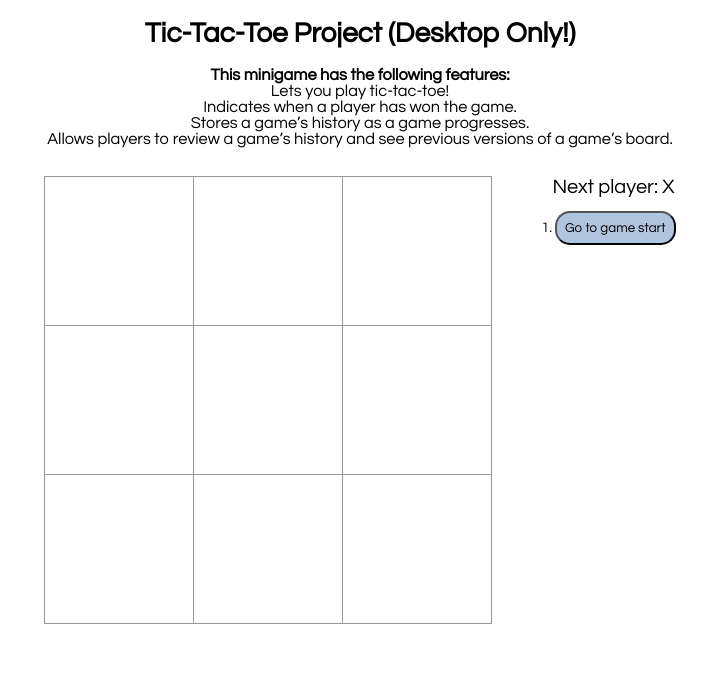
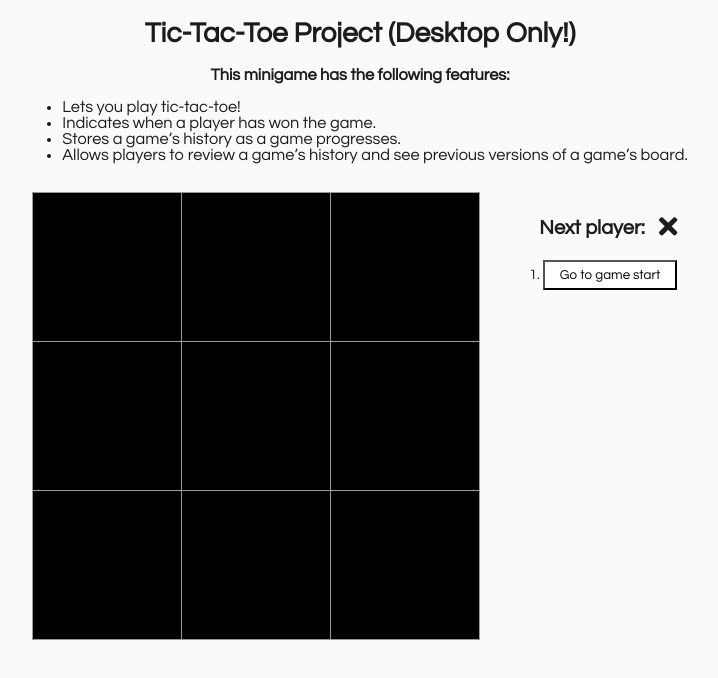
Before and after one commit to kelsey-myers/tic-tac-toe-react, a React app: page / in a window 1280 px wide. Shown: the whole page, without its empty margins (280-998 px from the left). Built offline with nearby package versions, Linux system fonts and the light colour scheme.

Commit message:
Minor design changes

```diff
--- a/src/index.css
+++ b/src/index.css
@@ -1,6 +1,8 @@
 html {
 	display: table;
     margin: auto;
+	color: #1c1c1c;
+    background: #fafafa;
 }
 body {
   font: 14px "Century Gothic", Futura, sans-serif;
@@ -14,15 +16,37 @@ h3 {
 	font-weight: 100;
 }
 
+
+@keyframes pulse_animation {
+    0% { transform: scale(1); }
+    50% { transform: scale(1.5); }
+    100% { transform: scale(1); }
+}
+
+.pulse {
+    animation-name: pulse_animation;
+    animation-duration: 1700ms;
+    transform-origin:70% 70%;
+    animation-iteration-count: infinite;
+    animation-timing-function: linear;
+}
+
+.ul {
+	text-align: initial;
+}
+
+.iconSpace {
+	margin-left: 10px;
+}
 .nextPlayer {
 	margin-left: 40px;
 	font-size: 20px;
+	font-weight: 800;
 }
 
 .btn {
-    background: lightsteelblue;
-    border-radius: 15px;
-    padding: 8px;
+    background: white;
+    padding: 6px 15px;
     font-family: inherit;
 	margin-bottom: 6px;
 }
@@ -47,7 +71,8 @@ h3 {
 }
 
 .square {
-  background: #fff;
+  background: #000;
+  color: white;
   border: 1px solid #999;
   float: left;
   font-size: 24px;
--- a/src/index.js
+++ b/src/index.js
@@ -1,7 +1,9 @@
 import React from 'react';
 import ReactDOM from 'react-dom';
 import './index.css';
-
+import { FontAwesomeIcon } from '@fortawesome/react-fontawesome'
+import {faTimes} from '@fortawesome/free-solid-svg-icons';
+import {faCircle} from '@fortawesome/free-regular-svg-icons';
 
 function Square(props) {
     return (
@@ -84,8 +86,10 @@ class Game extends React.Component {
 
   render() {
 	const history = this.state.history;
-     const current = history[this.state.stepNumber];
+    const current = history[this.state.stepNumber];
     const winner = calculateWinner(current.squares);
+	const X = <p> Next player: <FontAwesomeIcon className="iconSpace" icon={faTimes} size='lg'/></p>;
+	const O = <p> Next player: <FontAwesomeIcon className="iconSpace" icon={faCircle} size='lg'/></p>;
 
 	const moves = history.map((step, move) => {
       const desc = move ?
@@ -100,20 +104,24 @@ class Game extends React.Component {
 
     let status;
     if (winner) {
-      status = 'Winner: ' + winner;
+		if (winner === 'X') {
+			status = <p className="pulse"> Winner: <FontAwesomeIcon className="iconSpace" icon={faTimes} size='lg'/> </p>;
+		} else if (winner === 'O') {
+			status = <p className="pulse"> Winner: <FontAwesomeIcon className="iconSpace" icon={faCircle} size='lg'/> </p>;
+		}
     } else {
-      status = 'Next player: ' + (this.state.xIsNext ? 'X' : 'O');
+      status = (this.state.xIsNext ? X : O);
     }
 
     return (
       <div className="center">
 	  	<h1> Tic-Tac-Toe Project (Desktop Only!)</h1>
 			<h3><b> This minigame has the following features: </b><br/>
-				Lets you play tic-tac-toe!<br/>
-				Indicates when a player has won the game.<br/>
-				Stores a game’s history as a game progresses.<br/>
-				Allows players to review a game’s history and see previous versions of a game’s board.<br/>
-				</h3><br/>
+				<ul className="ul"><li>Lets you play tic-tac-toe!</li>
+				<li>Indicates when a player has won the game.</li>
+				<li>Stores a game’s history as a game progresses.</li>
+				<li>Allows players to review a game’s history and see previous versions of a game’s board.</li>
+				</ul></h3><br/>
 		<div className="game">
         <div className="game-board">
           <Board
```
Also changed, not shown: package.json (+7 -3 lines), 1 other file.
